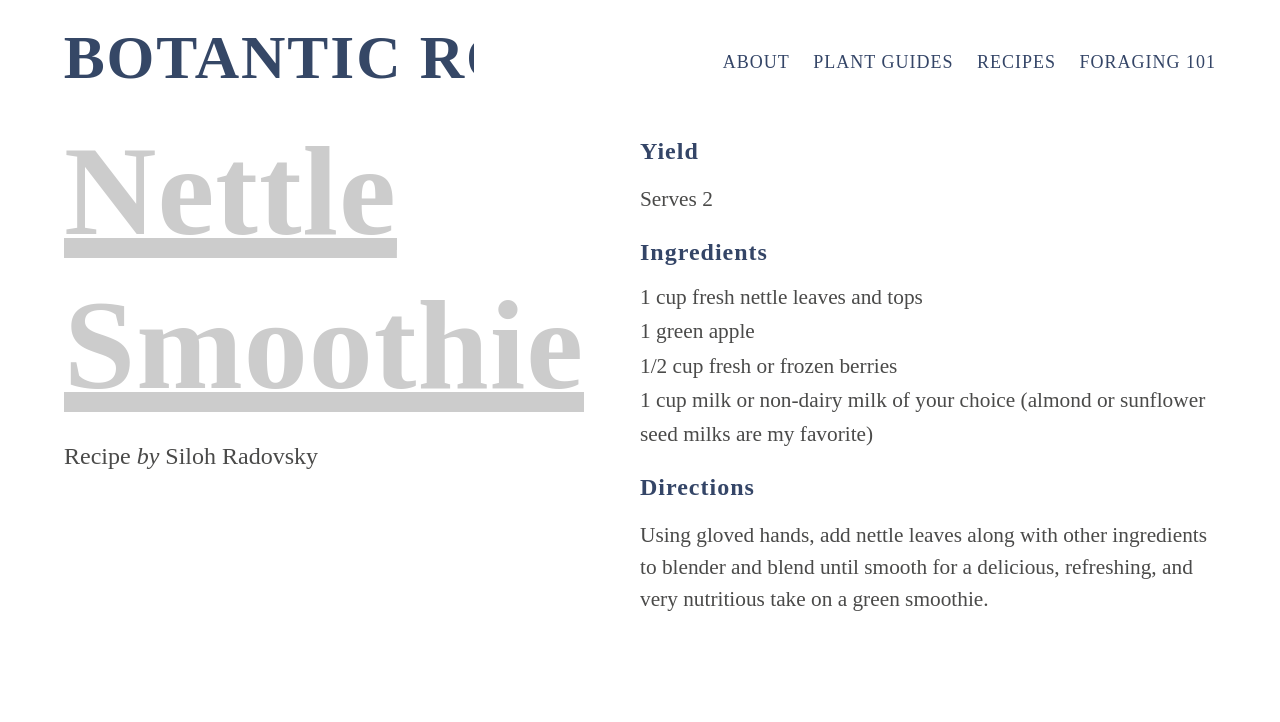
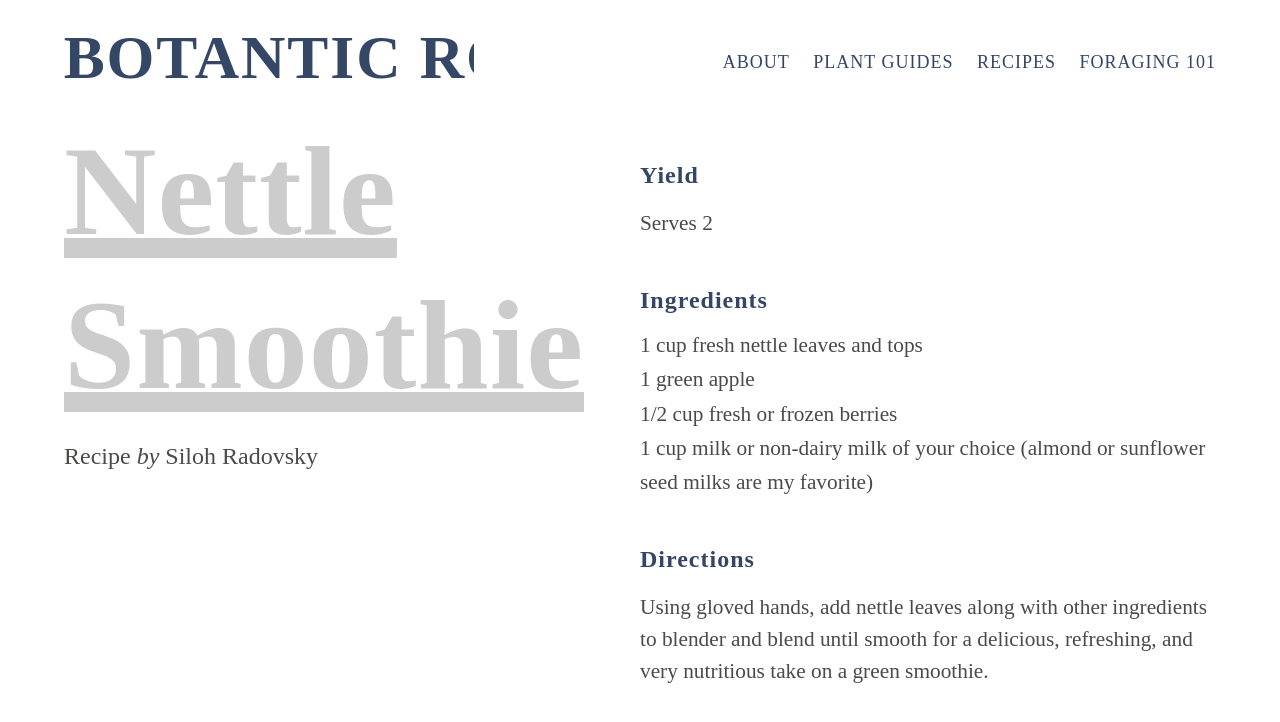
Before and after one commit to tinykite/botanic-romantic, a Jekyll site: the page built from _recipes/nettle-smoothie.md, in a window 1280 px wide. Shown: the top 722 px of the page. Built offline with Jekyll 4.4.1, drawn with Linux system fonts in a browser that asks for light colours.

```diff
--- a/assets/css/main.scss
+++ b/assets/css/main.scss
@@ -64,19 +64,41 @@
 }
 
 h1 {
-	font-size: ms(4);
-	margin-bottom: 1rem;
-	margin-top: 1em;
+  font-size: ms(4);
+  margin-bottom: 1rem;
+  margin-top: 1em;
+  text-align: center;
+  letter-spacing: 1px;
+  line-height: 1.2;
+  color: #FFF;
+}
+
+.something h1 {
+	font-size: ms(8);
+	margin-top: 8rem;
 	text-align: center;
+  display: block;
 	letter-spacing: 1px;
   line-height: 1.2;
-  color: brown;
+  color: hsla(0, 0%, 100%, 0.9);
 }
 
-.about h3 {
-  font-size: ms(3);
-    letter-spacing: 2px;
-    text-transform: uppercase;
+.something p {
+  text-align: center;
+  display: block;
+  font-size: ms(5);
+    color: hsla(0, 0%, 100%, 0.9);
+    font-style: italic;
+}
+
+.something {
+  margin: 2em 0 0 0;
+  padding: 0;
+  position: relative;
+  overflow: hidden;
+  background: url(http://d19obp3htqd30.cloudfront.net/jan-phoenix-269396.jpg) no-repeat;
+  background-size: cover;
+  height: 50vh;
 }
 
 .guide h2 {
@@ -85,13 +107,10 @@
 }
 
 h3 {
-  margin-top: 1em;
-}
-
-h3 {
   font-size: ms(2);
   letter-spacing: 1px;
   color: #344567;
+  margin-top: 2em;
 }
 
 p {
@@ -157,10 +176,6 @@
    padding-bottom: 5vh;
 }
 
-h2 {
-  text-transform: uppercase;
-}
-
 .logo {
   height: 3rem;
   width: auto;
@@ -220,17 +235,8 @@
   position: relative;
 }
 
-.page-intro {
-  margin: 2em 0 0 0;
-  padding: 0;
-  position: relative;
-  overflow: hidden;
-  background: url(http://d19obp3htqd30.cloudfront.net/jan-phoenix-269396.jpg) no-repeat;
-  background-size: cover;
-  height: 50vh;
-}
 
-.recipe-info, .page-info h2 {
+.recipe-info {
   position: absolute;
   left: 30%;
   bottom: 40%;
```
